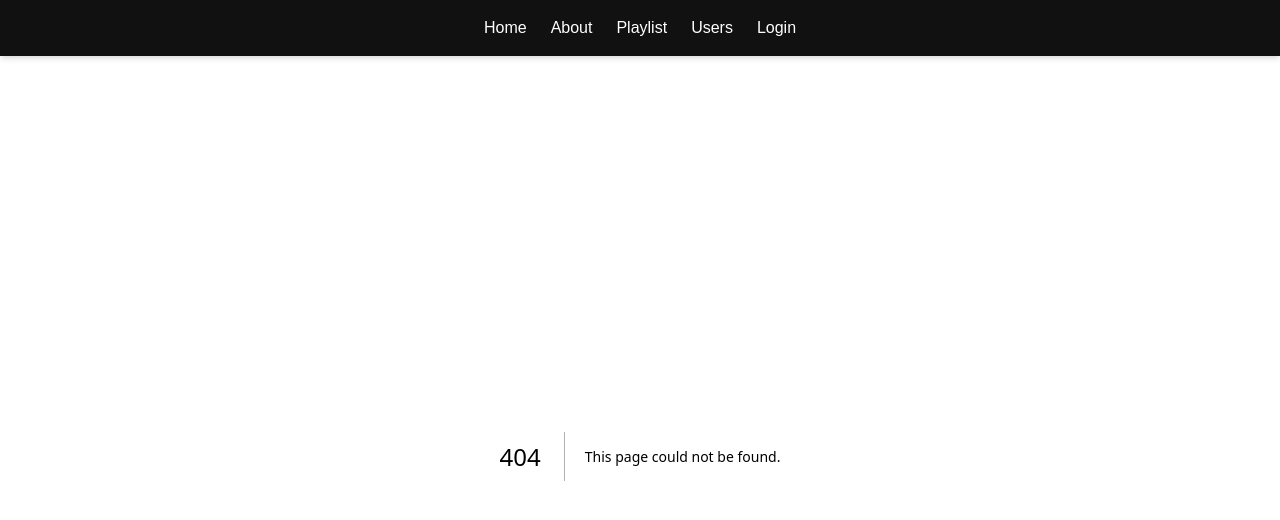
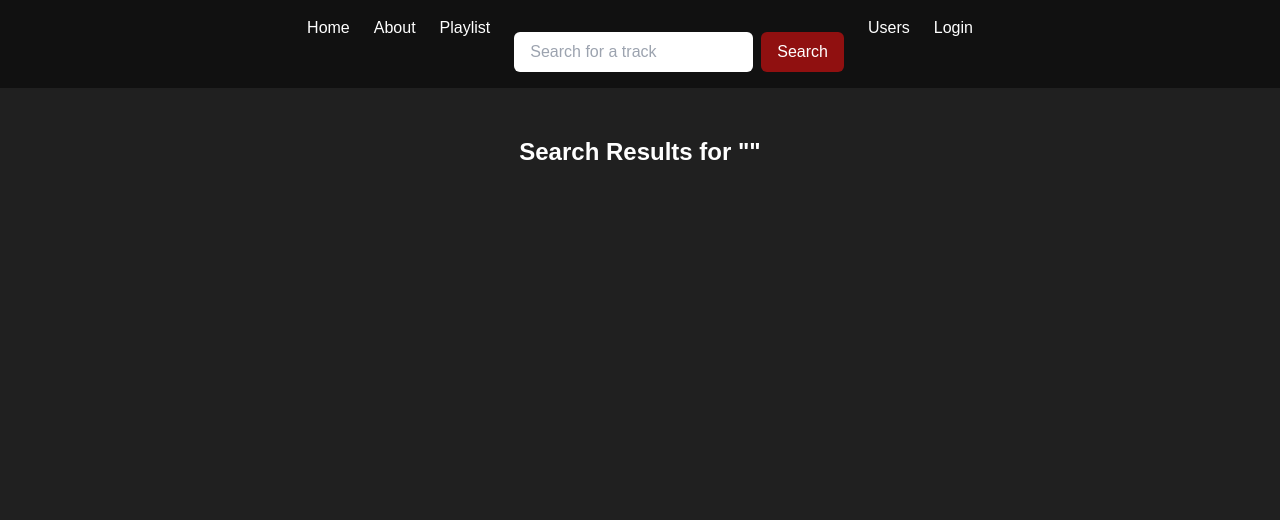
Before and after one commit to GitMing11/music-db, a Next.js app: page /search in a window 1280 px wide. Before the commit this address had no page. Shown: the top 520 px of the page. Built offline with nearby package versions, Linux system fonts and the light colour scheme.

Commit message:
검색 기능 추가

```diff
--- a/app/components/Header.tsx
+++ b/app/components/Header.tsx
@@ -1,48 +1,79 @@
+// components/Header.tsx
+"use client";
+
 import Link from "next/link";
+import { useState } from "react";
+import { useRouter } from "next/navigation"; // Next.js useRouter import
+import TrackList, { Track } from "@/app/components/TrackList";
 
 export default function Header() {
+  const [searchQuery, setSearchQuery] = useState("");
+  const router = useRouter();
+
+  const handleSearchSubmit = async (e: React.FormEvent) => {
+    e.preventDefault();
+    if (searchQuery) {
+      // search 페이지로 쿼리 파라미터와 함께 이동
+      router.push(`/search?query=${encodeURIComponent(searchQuery)}`);
+      setSearchQuery(""); // 입력 필드 초기화
+    }
+  };
+
   return (
     <header className="bg-[#111111] text-white shadow-md">
       <nav className="max-w-7xl mx-auto px-4 py-4">
-        <ul className="flex flex-row space-x-6 justify-center">
-          <li>
+        <div className="flex flex-row space-x-6 justify-center">
           <Link href="/" className="hover:text-[#901010] transition-colors">
             Home
           </Link>
-          </li>
-          <li>
+
           <Link
             href="/about"
             className="hover:text-[#901010] transition-colors"
           >
             About
           </Link>
-          </li>
-          <li>
+
           <Link
             href="/playlist"
             className="hover:text-[#901010] transition-colors"
           >
             Playlist
           </Link>
-          </li>
-          <li>
+
+          {/* 검색창 */}
+          <form
+            onSubmit={handleSearchSubmit}
+            className="mt-4 flex justify-center"
+          >
+            <input
+              type="text"
+              value={searchQuery}
+              onChange={(e) => setSearchQuery(e.target.value)}
+              placeholder="Search for a track"
+              className="px-4 py-2 rounded-md text-black"
+            />
+            <button
+              type="submit"
+              className="ml-2 px-4 py-2 bg-[#901010] text-white rounded-md hover:bg-[#c00] transition-colors"
+            >
+              Search
+            </button>
+          </form>
           <Link
             href="/users"
             className="hover:text-[#901010] transition-colors"
           >
             Users
           </Link>
-          </li>
-          <li>
+
           <Link
             href="/login"
             className="hover:text-[#901010] transition-colors"
           >
             Login
           </Link>
-          </li>
-        </ul>
+        </div>
       </nav>
     </header>
   );
--- /dev/null
+++ b/app/components/TrackList.tsx
@@ -0,0 +1,42 @@
+// components/TrackList.tsx
+import React from "react";
+
+export interface Track {
+  id: string;
+  name: string;
+  artist: string;
+  album: string;
+  imageUrl: string;
+  spotifyUrl: string; // Spotify URL 추가
+}
+
+interface TrackListProps {
+  tracks: Track[];
+}
+
+export default function TrackList({ tracks }: TrackListProps) {
+  return (
+    <div className="grid grid-cols-2 sm:grid-cols-3 lg:grid-cols-4 gap-4">
+      {tracks.map((track) => (
+        <a
+          key={track.id}
+          href={track.spotifyUrl}
+          target="_blank"
+          rel="noopener noreferrer"
+          className="bg-gray-800 p-4 rounded-lg hover:bg-gray-700 transition-colors"
+        >
+          {/* 이미지 크기를 작게 조정 */}
+          <img
+            src={track.imageUrl}
+            alt={`${track.name} album cover`}
+            className="w-28 h-28 object-cover rounded-md mb-2 mx-auto"
+          />
+          <h3 className="text-lg font-semibold text-center">{track.name}</h3>
+          <p className="text-xs text-gray-400 text-center">
+            {track.artist} - {track.album}
+          </p>
+        </a>
+      ))}
+    </div>
+  );
+}
--- /dev/null
+++ b/app/search/page.tsx
@@ -0,0 +1,64 @@
+// app/search/page.tsx
+"use client";
+
+import { useEffect, useState } from "react";
+import { useSearchParams } from "next/navigation"; // Next.js useSearchParams import
+import TrackList, { Track } from "@/app/components/TrackList";
+import { postClientCredentialsToken } from "@/app/api/spotify";
+import axios from "axios";
+import { BASE_API_URL } from "@/app/api/url";
+
+export default function SearchPage() {
+  const searchParams = useSearchParams();
+  const query = searchParams?.get("query") || "";
+  const [tracks, setTracks] = useState<Track[]>([]);
+
+  // Spotify API를 통해 트랙 검색 함수
+  const searchTracks = async (query: string) => {
+    try {
+      const tokenResponse = await postClientCredentialsToken();
+      const token = tokenResponse.data.access_token;
+
+      const response = await axios.get(`${BASE_API_URL}/v1/search`, {
+        headers: {
+          Authorization: `Bearer ${token}`,
+        },
+        params: {
+          q: query,
+          type: "track",
+        },
+      });
+
+      const fetchedTracks = response.data.tracks.items.map((track: any) => ({
+        id: track.id,
+        name: track.name,
+        artist: track.artists[0].name,
+        album: track.album.name,
+        imageUrl: track.album.images[0].url,
+        spotifyUrl: track.external_urls.spotify,
+      }));
+
+      setTracks(fetchedTracks);
+    } catch (error) {
+      console.error("Error fetching tracks:", error);
+    }
+  };
+
+  // 컴포넌트가 마운트되거나 query가 변경될 때 API 호출
+  useEffect(() => {
+    if (query) {
+      searchTracks(query);
+    }
+  }, [query]);
+
+  return (
+    <main className="bg-[#202020] text-white min-h-screen flex flex-col items-center py-12 px-4">
+      <h2 className="text-2xl font-semibold text-center text-white mb-4">
+        Search Results for "{query}"
+      </h2>
+      <div className="w-full max-w-4xl">
+        <TrackList tracks={tracks} />
+      </div>
+    </main>
+  );
+}
```
Lines whose indentation alone changed are shown as unchanged.
